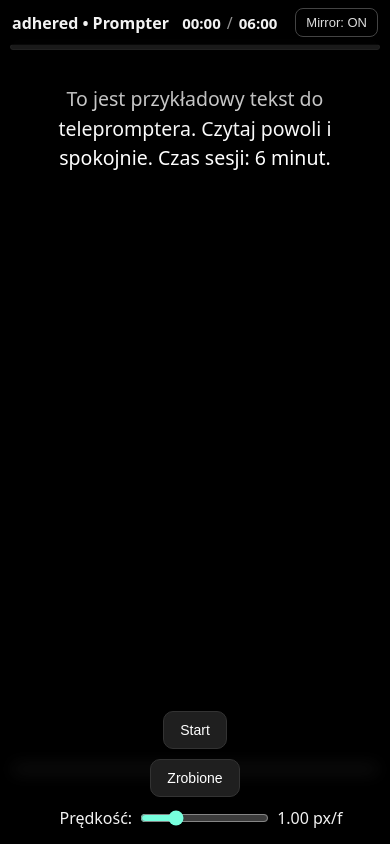
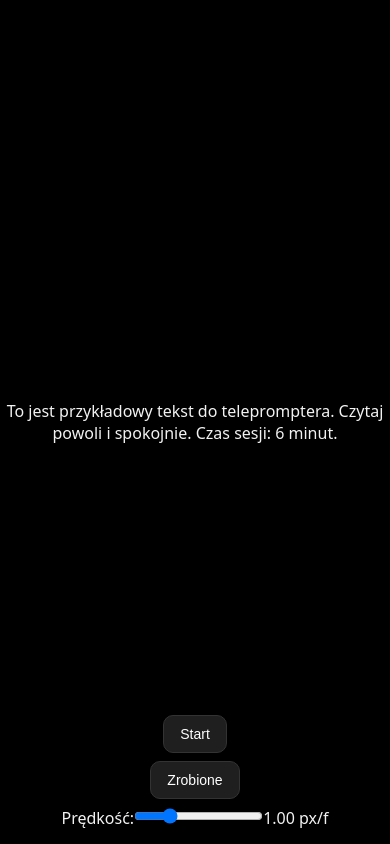
Before and after one commit to MacSzot/adhered.shop, a Next.js app: page /day in a window 390 px wide. Built offline with nearby package versions, Linux system fonts and the light colour scheme.

Commit message:
Refactor globals.css by cleaning up styles
Removed unused styles and comments, and updated some existing styles for better layout and responsiveness.

```diff
--- a/app/globals.css
+++ b/app/globals.css
@@ -1,7 +1,3 @@
-/* ===============================
-   RESET I OGÓLNY STYL STRONY
-   =============================== */
-
 * {
   box-sizing: border-box;
   margin: 0;
@@ -17,108 +13,16 @@ html, body {
   overflow: hidden;
 }
 
-/* ===============================
-   GŁÓWNA STRUKTURA
-   =============================== */
-
 .prompter-full {
-  display: flex;
-  flex-direction: column;
+  position: relative;
   height: 100vh;
   width: 100vw;
   background: #000;
+  overflow: hidden;
   color: #f2f2f2;
-  overflow: hidden;
-  position: relative;
 }
 
-/* ===============================
-   GÓRNY PASEK
-   =============================== */
-
-.topbar {
-  position: absolute;
-  top: 0;
-  left: 0;
-  right: 0;
-  z-index: 20;
-  display: flex;
-  justify-content: space-between;
-  align-items: center;
-  padding: 8px 12px;
-  background: rgba(0, 0, 0, 0.45);
-  backdrop-filter: blur(6px);
-}
-
-.topbar .left {
-  font-weight: 600;
-  font-size: 16px;
-}
-
-.topbar .right {
-  display: flex;
-  align-items: center;
-  gap: 10px;
-}
-
-.timer {
-  font-weight: 700;
-  font-size: 15px;
-}
-
-.timewrap {
-  display: flex;
-  gap: 6px;
-  align-items: center;
-  margin-right: 8px;
-}
-
-.slash {
-  opacity: 0.6;
-}
-
-.ghost {
-  background: transparent;
-  border: 1px solid #444;
-  color: #ddd;
-  border-radius: 8px;
-  padding: 6px 10px;
-  cursor: pointer;
-  font-size: 13px;
-}
-
-.ghost:hover {
-  background: rgba(255, 255, 255, 0.1);
-}
-
-/* ===============================
-   PASEK POSTĘPU CZASU
-   =============================== */
-
-.timebar {
-  position: absolute;
-  top: 44px;
-  left: 10px;
-  right: 10px;
-  height: 6px;
-  background: #1a1a1a;
-  border: 1px solid #222;
-  border-radius: 999px;
-  overflow: hidden;
-  z-index: 19;
-}
-
-.timebar-fill {
-  height: 100%;
-  background: linear-gradient(90deg, #79f, #9ff);
-  border-radius: 999px;
-  transition: width 0.3s ease;
-}
-
-/* ===============================
-   KAMERA — PEŁNY EKRAN
-   =============================== */
-
+/* kamera pełnoekranowa */
 .stage {
   position: fixed;
   inset: 0;
@@ -126,7 +30,6 @@ html, body {
   height: 100%;
   background: #000;
   overflow: hidden;
-  z-index: 1;
 }
 
 .cam {
@@ -139,90 +42,60 @@ html, body {
   transform: scaleX(-1);
 }
 
-/* ===============================
-   OVERLAY Z TEKSTEM
-   =============================== */
-
+/* overlay tekst + czas */
 .overlay {
   position: absolute;
   inset: 0;
+  display: flex;
+  flex-direction: column;
+  align-items: center;
+  justify-content: center;
+  z-index: 5;
   pointer-events: none;
-  z-index: 5;
+  text-align: center;
 }
 
-.scroll {
-  position: absolute;
-  inset: 0;
-  overflow: hidden;
-  padding: 10vh 6vw 10vh 6vw;
-  display: flex;
-  align-items: flex-start;
-  justify-content: center;
+.big-timer {
+  font-size: clamp(26px, 3.5vw, 56px);
+  font-weight: 600;
+  color: rgba(255, 255, 255, 0.7);
+  text-shadow: 0 0 15px rgba(0, 0, 0, 0.6);
+  margin-bottom: 15px;
 }
 
-.script {
-  width: 100%;
-  max-width: 850px;
-  margin: 0 auto;
-  font-size: clamp(22px, 4.5vw, 42px);
-  line-height: 1.5;
-  text-align: center;
-  color: #fff;
-  text-shadow: 0 0 15px rgba(0, 0, 0, 0.8);
+.center-text {
+  font-size: clamp(14px, 2vw, 24px);
+  line-height: 1.4;
+  color: rgba(255, 255, 255, 0.55);
+  text-shadow: 0 0 10px rgba(0, 0, 0, 0.7);
+  max-width: 80%;
 }
 
-.script p {
-  margin: 0 0 1.1em;
+/* pionowy VU-meter */
+.meter-vertical {
+  position: absolute;
+  right: 24px;
+  top: 20%;
+  width: 10px;
+  height: 60%;
+  background: rgba(30, 30, 30, 0.6);
+  border: 1px solid #333;
+  border-radius: 999px;
+  overflow: hidden;
+  z-index: 10;
 }
 
-.mask {
+.meter-vertical-fill {
+  width: 100%;
+  background: linear-gradient(180deg, #4df, #7f7, #ff5);
+  border-radius: 999px;
   position: absolute;
-  left: 0;
-  right: 0;
-  height: 16vh;
-  pointer-events: none;
-  z-index: 6;
+  bottom: 0;
+  transition: height 0.1s linear;
+  height: 0%;
 }
 
-.mask.top {
-  top: 0;
-  background: linear-gradient(to bottom, rgba(0, 0, 0, 0.9), rgba(0, 0, 0, 0));
-}
-
-.mask.bottom {
-  bottom: 0;
-  background: linear-gradient(to top, rgba(0, 0, 0, 0.9), rgba(0, 0, 0, 0));
-}
-
-/* ===============================
-   MIKROFON — VU METER
-   =============================== */
-
-.meter {
-  position: absolute;
-  bottom: 70px;
-  left: 12px;
-  right: 12px;
-  height: 10px;
-  background: rgba(30, 30, 30, 0.7);
-  border: 1px solid #333;
-  border-radius: 999px;
-  z-index: 20;
-  overflow: hidden;
-}
-
-.meter-fill {
-  height: 100%;
-  background: linear-gradient(90deg, #4df, #7f7, #ff5);
-  border-radius: 999px;
-  width: 0%;
-  transition: width 0.1s linear;
-}
-
-/* ===============================
-   KONTROLKI NA DOLE
-   =============================== */
-
+/* kontrolki */
 .controls {
   position: absolute;
   bottom: 10px;
@@ -233,8 +106,8 @@ html, body {
   align-items: center;
   justify-content: center;
   padding: 10px 12px;
-  z-index: 30;
-  background: rgba(0, 0, 0, 0.4);
+  z-index: 20;
+  background: rgba(0, 0, 0, 0.35);
   backdrop-filter: blur(8px);
 }
 
@@ -253,29 +126,35 @@ html, body {
   background: #333;
 }
 
-.speed {
-  display: flex;
-  gap: 8px;
-  align-items: center;
-  margin-left: 12px;
+.ghost {
+  background: transparent;
+  border: 1px solid #444;
+  color: #ddd;
+  border-radius: 8px;
+  padding: 8px 10px;
+  cursor: pointer;
+  font-size: 13px;
 }
 
-.speed input {
-  accent-color: #7fd;
-  cursor: pointer;
+.ghost:hover {
+  background: rgba(255, 255, 255, 0.1);
 }
 
-/* ===============================
-   RESPONSYWNOŚĆ
-   =============================== */
-
+/* responsywność */
 @media (max-width: 600px) {
-  .script {
-    font-size: clamp(18px, 5vw, 32px);
+  .big-timer {
+    font-size: 32px;
+  }
+  .center-text {
+    font-size: 18px;
+  }
+  .meter-vertical {
+    right: 10px;
+    width: 8px;
   }
   .controls {
     flex-direction: column;
-    gap: 10px;
+    gap: 8px;
     bottom: 5px;
   }
 }
```
